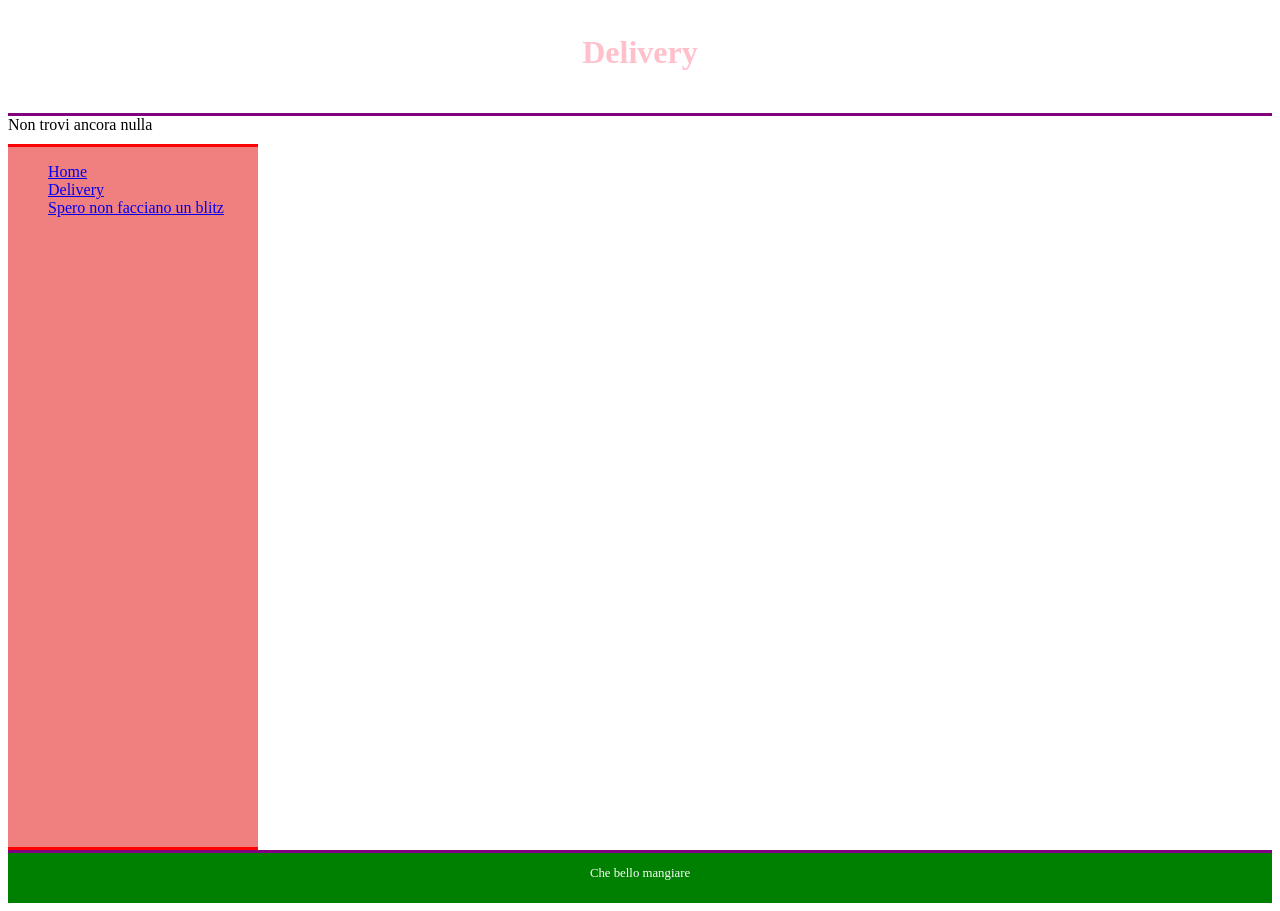
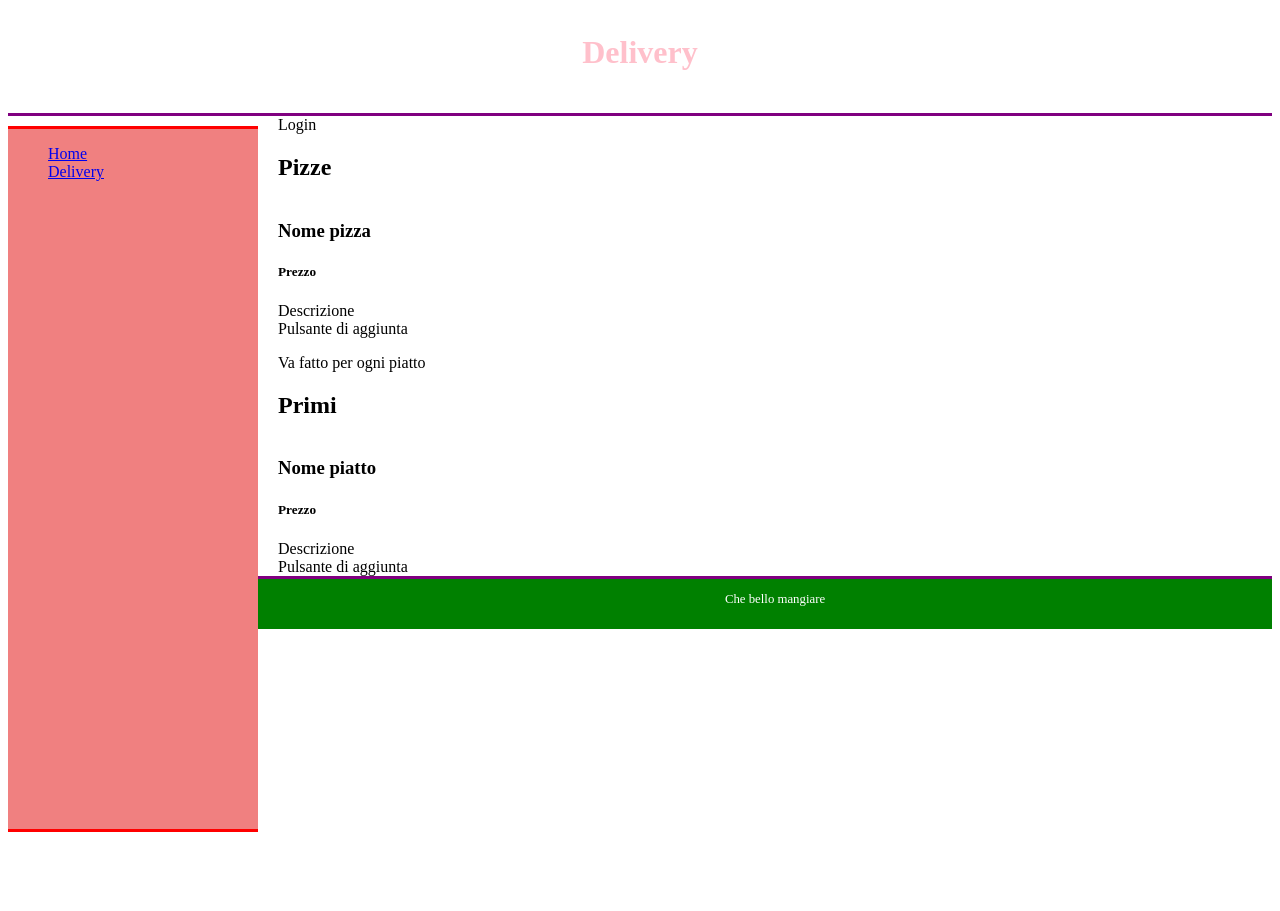
Before and after one commit to MatteP99/Progetto_Tecnologie_Web, a PHP site: page /template/delivery.php in a window 1280 px wide. After the commit the page ends 832 px from the top, so only its background shows below. Run offline with PHP 8.4, Linux system fonts and the light colour scheme.

Commit message:
Add more structures
Implemented structure for the delivery menu

```diff
--- a/template/delivery.php
+++ b/template/delivery.php
@@ -4,21 +4,53 @@
     <title>Sito</title>
   </head>
 
-<header><h1>Delivery</h1></header>
+  <body>
 
-Non trovi ancora nulla
+    <section>
 
+    </section>
+
+    <div>
+
+    <header>
+      <h1>Delivery</h1>
+
+    </header>
+
+    <a>Login</a>
 
     <nav>
       <ul>
-      <li><a href="home.html">Home</a></li>
-      <li><a href="Delivery.html">Delivery</a></li>
-      <li><a href="Blitz.html">Spero non facciano un blitz</a></li
+        <li><a href="template/home.php">Home</a></li>
+        <li><a href="template/delivery.php">Delivery</a></li>
       </ul>
     </nav>
 
+    <aside>
+
+    </aside>
+
+    <h2> Pizze </h2>
+    <img immagine pizza>
+    <h3>Nome pizza</h3>
+    <h5>Prezzo</h5>
+    <div>Descrizione</div>
+    <div>Pulsante di aggiunta</div>
+
+    <p> Va fatto per ogni piatto </p>
+
+
+    <h2> Primi </h2>
+    <img immagine pasta>
+    <h3>Nome piatto</h3>
+    <h5>Prezzo</h5>
+    <div>Descrizione</div>
+    <div>Pulsante di aggiunta</div>
 
 
     <footer><p>Che bello mangiare</p></footer>
 
+    </div>
+
+  </body>
 </html>
```
Also changed, not shown: template/blitz.php (deleted, +0 -22 lines), template/home.php (+5 -4 lines). Lines whose indentation alone changed are shown as unchanged.
